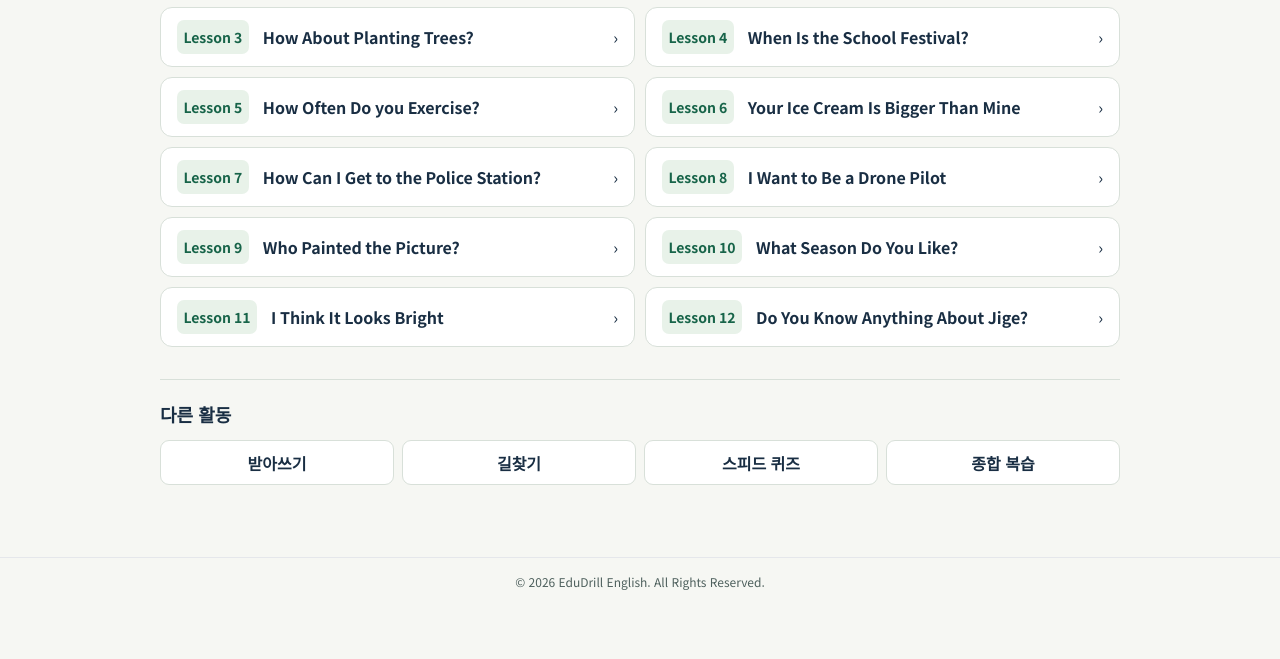
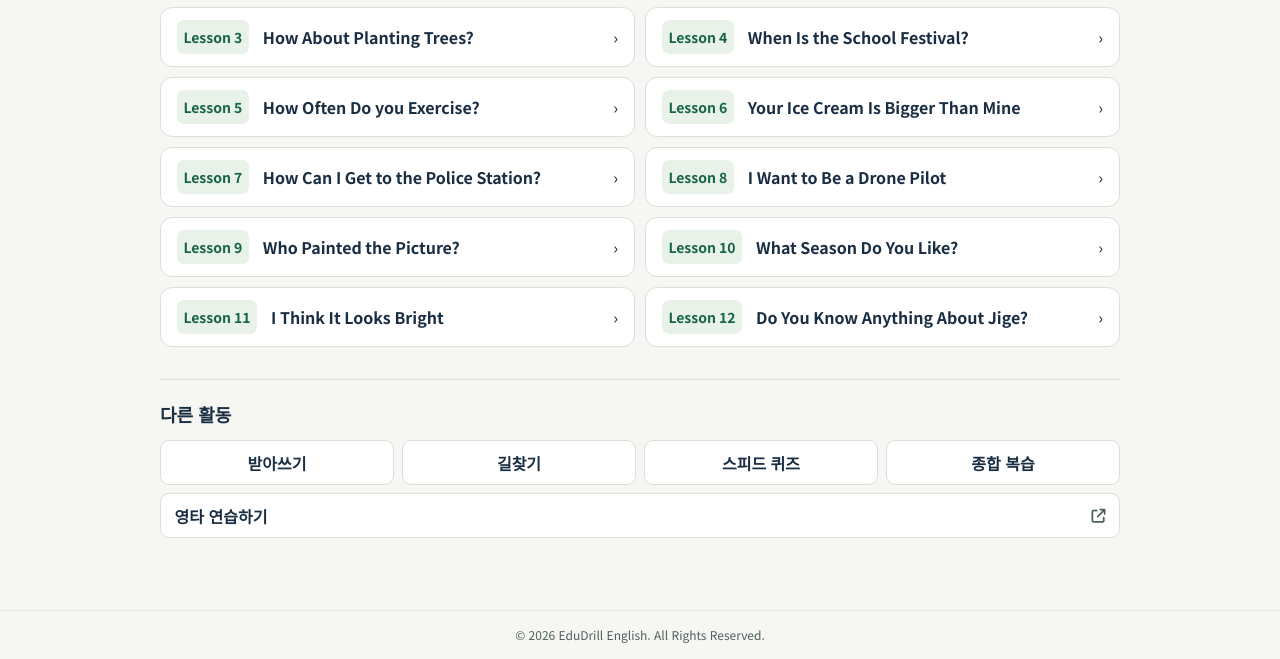
Before and after one commit to CH-Kook/Edudrill, a plain HTML site: page index.html in a window 1280 px wide. Shown: the part 224-883 px from the top of the page. Before the commit the page ends 830 px from the top, so only its background shows below. Drawn offline with nearby package versions, Linux system fonts and the light colour scheme.

Commit message:
Link English typing practice from the home page

```diff
--- a/index.html
+++ b/index.html
@@ -82,6 +82,10 @@
                     <button type="button" onclick="openSpeedQuizSetup()" class="study-secondary">스피드 퀴즈</button>
                     <button type="button" onclick="startExam()" class="study-secondary">종합 복습</button>
                 </div>
+                <a href="https://aesthetic-youtiao-10abd0.netlify.app/" class="study-secondary mt-2 flex items-center justify-between gap-2">
+                    <span>영타 연습하기</span>
+                    <i class="fa-solid fa-arrow-up-right-from-square text-sm study-muted" aria-hidden="true"></i>
+                </a>
             </section>
         </section>
 
```
